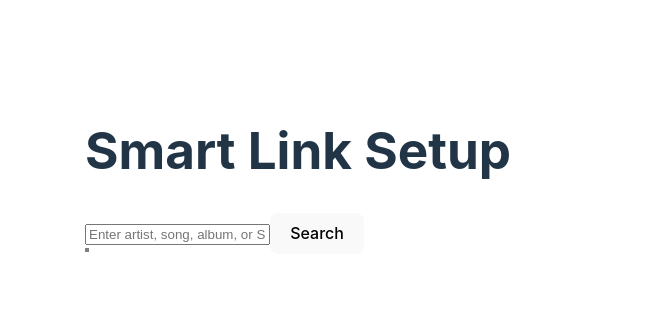
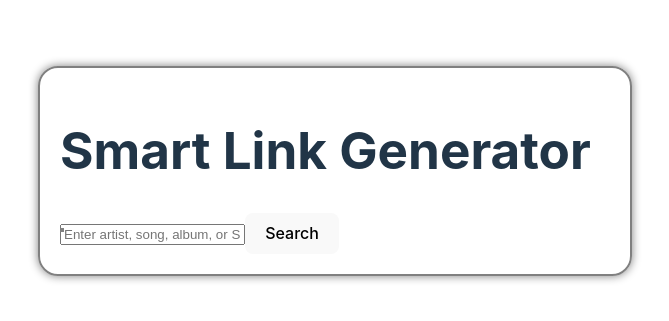
Before and after one commit to ashraful-commits/smart-link, a React (Vite) app: page / in a window 1280 px wide. Shown: the part 229-550 px from the top of the page, without its empty margins (305-974 px from the left). Built offline with nearby package versions, Linux system fonts and the light colour scheme.

Commit message:
smart link

```diff
--- a/src/App.jsx
+++ b/src/App.jsx
@@ -79,8 +79,8 @@ function App() {
 
   return (
     <div style={{ display: "flex", justifyContent: "center", alignItems: "center", width: "100vw", height: "100vh" }}>
-      <div style={{width:"500px",position:"relative"}}>
-        <h1>Smart Link Setup</h1>
+      <div style={{width:"550px",position:"relative",border:"2px solid gray ",padding:"20px",borderRadius:"20px",boxShadow:"0 0 10px gray"}}>
+        <h1>Smart Link Generator</h1>
         <input
           type="text"
           value={searchQuery}
```
